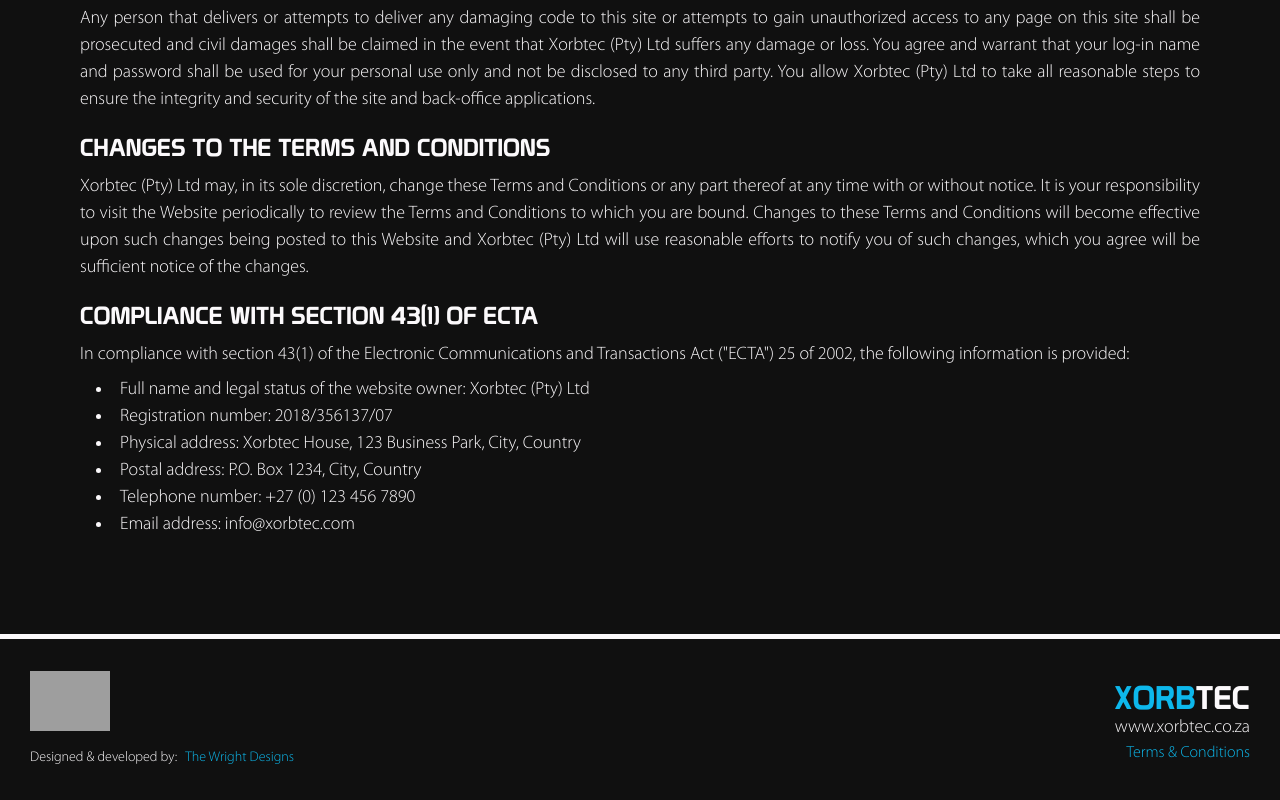
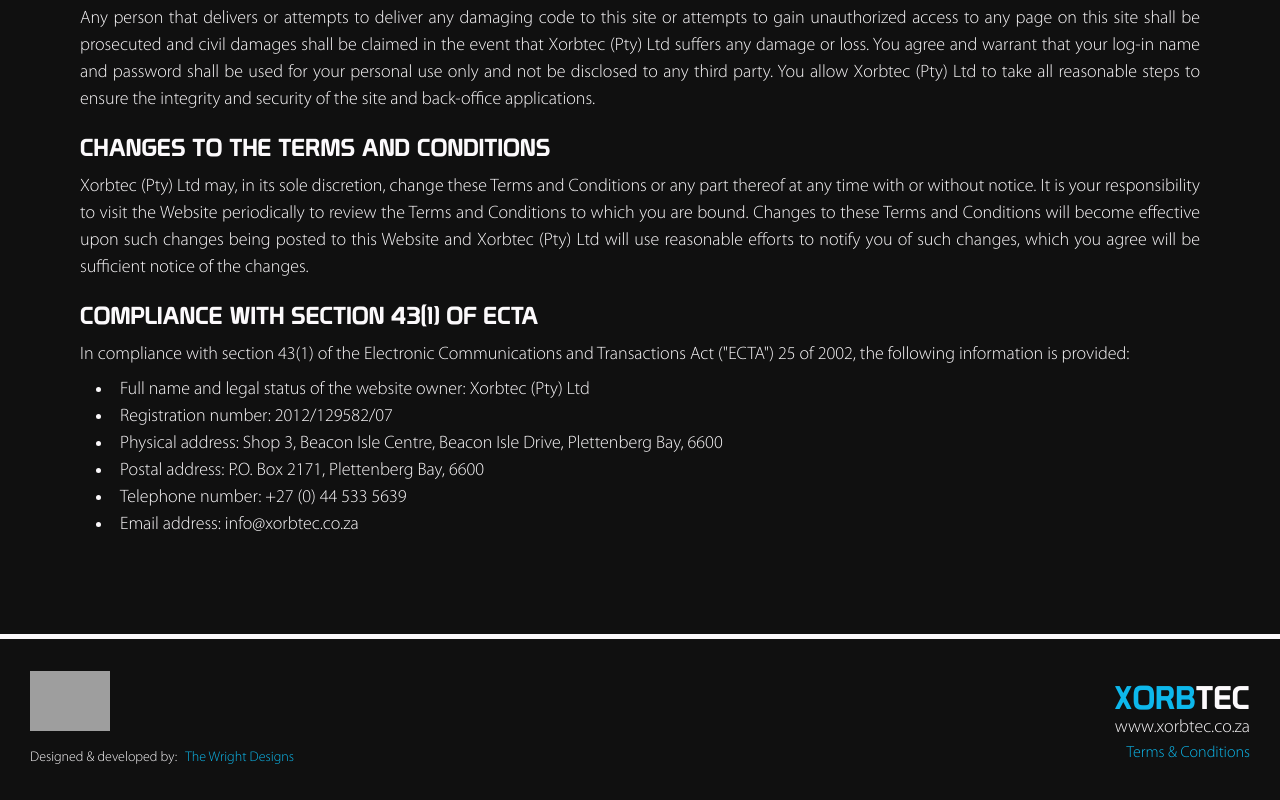
Before and after one commit to chadwright101/xorbtec, a Next.js app: page /terms-and-conditions in a window 1280 px wide. Shown: the part 2508-3308 px from the top of the page. Built offline with nearby package versions, Linux system fonts and the light colour scheme; grey boxes are pictures that could not be loaded.

Commit message:
fix: replace placeholder info in T's & C's

```diff
--- a/app/terms-and-conditions/page.js
+++ b/app/terms-and-conditions/page.js
@@ -253,13 +253,14 @@
             <li>
               Full name and legal status of the website owner: Xorbtec (Pty) Ltd
             </li>
-            <li>Registration number: 2018/356137/07</li>
+            <li>Registration number: 2012/129582/07</li>
             <li>
-              Physical address: Xorbtec House, 123 Business Park, City, Country
+              Physical address: Shop 3, Beacon Isle Centre, Beacon Isle Drive,
+              Plettenberg Bay, 6600
             </li>
-            <li>Postal address: P.O. Box 1234, City, Country</li>
-            <li>Telephone number: +27 (0) 123 456 7890</li>
-            <li>Email address: info@xorbtec.com</li>
+            <li>Postal address: P.O. Box 2171, Plettenberg Bay, 6600</li>
+            <li>Telephone number: +27 (0) 44 533 5639</li>
+            <li>Email address: info@xorbtec.co.za</li>
           </ul>
         </section>
       </div>
```
